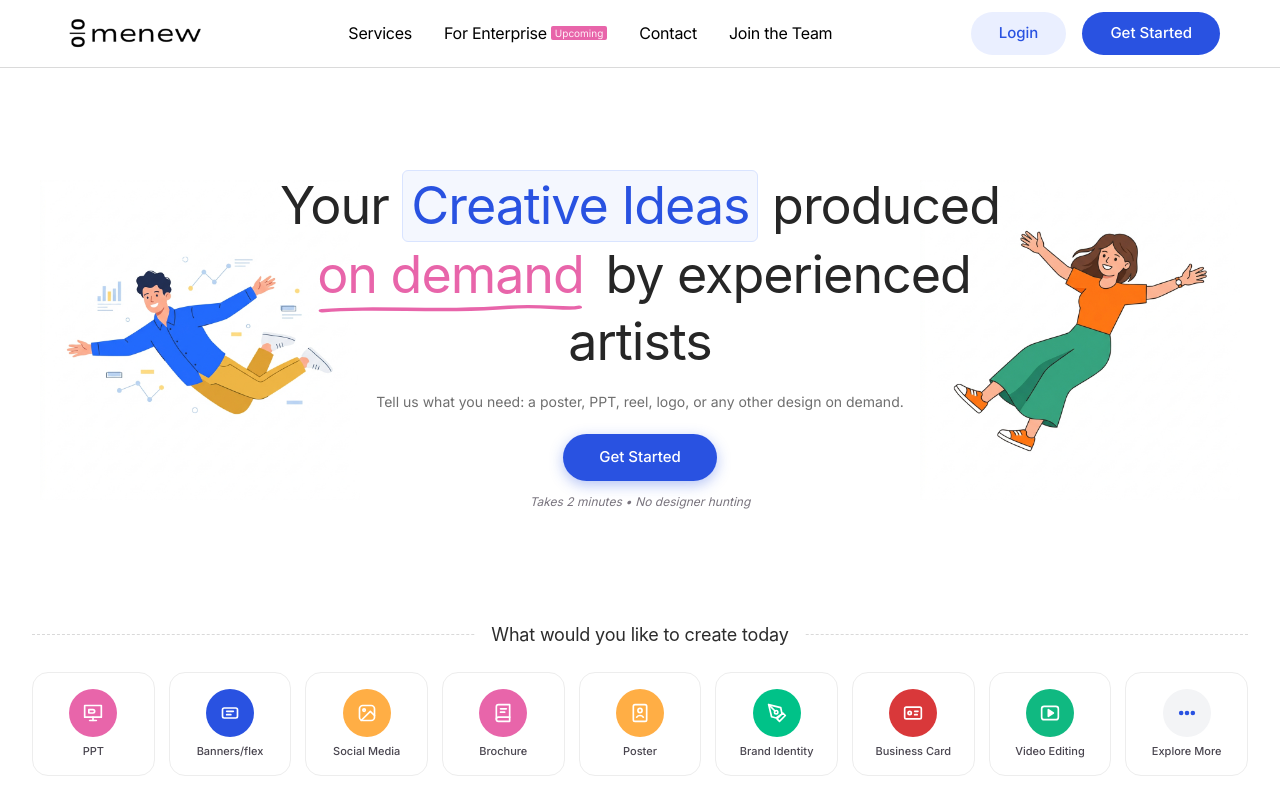
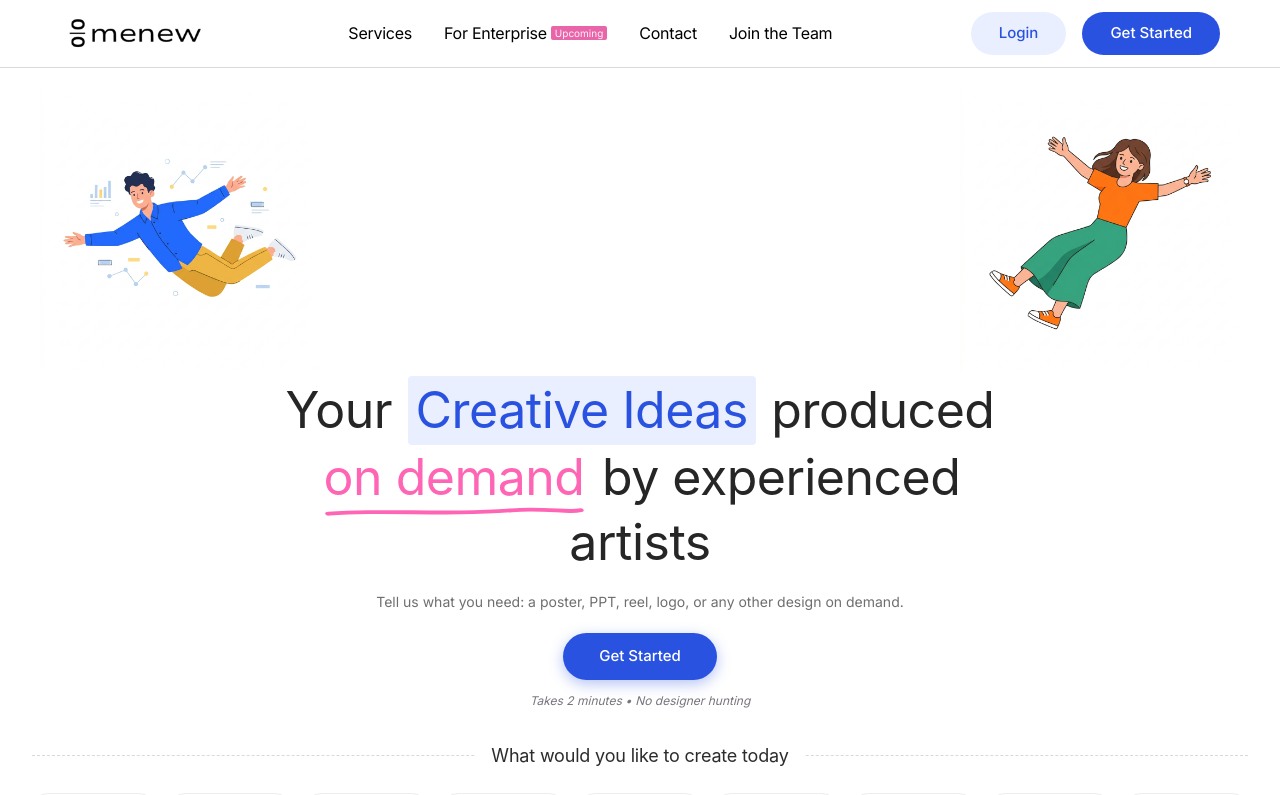
Before and after one commit to karthikreddi2016/menew, a Next.js app: page / in a window 1280 px wide. Shown: the top 795 px of the page. Built offline with nearby package versions, Linux system fonts and the light colour scheme; no server answers.

Commit message:
style: match exact pixel reference for headline, highlight background box, and top flying characters

```diff
--- a/components/sections/HeroSection.tsx
+++ b/components/sections/HeroSection.tsx
@@ -3,46 +3,47 @@ import Image from "next/image";
 
 export function HeroSection() {
   return (
-    <section className="relative flex-1 flex flex-col items-center justify-center bg-white px-4 pt-12 pb-6 md:py-6 min-h-0 overflow-hidden">
-      {/* Left flying illustration */}
-      <div className="absolute left-[-15px] sm:left-[10px] xl:left-[40px] top-2 sm:top-1/2 sm:-translate-y-1/2 w-[115px] sm:w-[180px] md:w-[220px] lg:w-[270px] xl:w-[320px] pointer-events-none z-10 select-none">
+    <section className="relative flex-1 flex flex-col items-center justify-center bg-white px-4 pt-2 sm:pt-4 pb-6 md:py-6 min-h-0 overflow-hidden">
+      {/* Top Flying Illustrations Container */}
+      <div className="relative w-full max-w-[1200px] h-[130px] sm:h-[180px] md:h-[240px] lg:h-[280px] pointer-events-none select-none mb-1">
+        {/* Left character (man in blue top) */}
+        <div className="absolute left-[-15px] sm:left-0 top-0 h-full w-[160px] sm:w-[220px] md:w-[280px] lg:w-[320px]">
           <Image
             src="/images/hero-left-flying.png"
             alt="Illustration left"
-          width={320}
-          height={320}
-          className="object-contain w-full h-auto"
+            fill
+            className="object-contain object-left-top"
             priority
           />
         </div>
 
-      {/* Right flying illustration */}
-      <div className="absolute right-[-15px] sm:right-[10px] xl:right-[40px] top-2 sm:top-1/2 sm:-translate-y-1/2 w-[115px] sm:w-[180px] md:w-[220px] lg:w-[270px] xl:w-[320px] pointer-events-none z-10 select-none">
+        {/* Right character (woman in orange top) */}
+        <div className="absolute right-[-15px] sm:right-0 top-0 h-full w-[160px] sm:w-[220px] md:w-[280px] lg:w-[320px]">
           <Image
             src="/images/hero-right-flying.png"
             alt="Illustration right"
-          width={320}
-          height={320}
-          className="object-contain w-full h-auto"
+            fill
+            className="object-contain object-right-top"
             priority
           />
         </div>
+      </div>
 
       {/* Hero content container */}
-      <div className="relative z-20 max-w-[780px] mx-auto text-center mt-12 sm:my-auto">
+      <div className="relative z-20 max-w-[780px] mx-auto text-center">
         {/* Main Headline */}
-        <h1 className="font-serif text-[27px] sm:text-[36px] md:text-[42px] lg:text-[48px] xl:text-[52px] leading-[1.28] text-[#262626] font-normal tracking-[-0.02em]">
+        <h1 className="font-serif text-[28px] sm:text-[38px] md:text-[44px] lg:text-[50px] leading-[1.3] text-[#262626] font-normal tracking-[-0.01em]">
           Your{" "}
-          <span className="text-[#2952E1] font-normal inline-block bg-[#F4F7FE] border border-[#D9E4FF] px-2 py-0.5 rounded-md">
+          <span className="text-[#2952E1] font-normal inline-block bg-[#EAEFFF] px-2 py-0.5 rounded-[4px] mx-0.5">
             Creative Ideas
           </span>{" "}
           produced
-          <br className="block sm:block" />
-          <span className="relative inline-block text-[#E865AA] font-normal mx-1 sm:mx-2">
+          <br />
+          <span className="relative inline-block text-[#FF65B5] font-normal mx-1">
             on demand
             {/* Hand-drawn pink underline brush stroke */}
             <svg
-              className="absolute -bottom-1.5 left-0 w-full h-3 text-[#E865AA] overflow-visible"
+              className="absolute -bottom-2 left-0 w-full h-3 text-[#FF65B5] overflow-visible"
               viewBox="0 0 160 14"
               fill="none"
               xmlns="http://www.w3.org/2000/svg"
@@ -51,17 +52,19 @@ export function HeroSection() {
               <path
                 d="M3 9C35 4 75 11 115 5C135 2 150 8 157 5"
                 stroke="currentColor"
-                strokeWidth="4"
+                strokeWidth="4.5"
                 strokeLinecap="round"
                 strokeLinejoin="round"
               />
             </svg>
           </span>{" "}
-          by experienced artists
+          by experienced
+          <br className="block sm:hidden" />
+          {" "}artists
         </h1>
 
         {/* Subtitle */}
-        <p className="font-inter text-[13px] sm:text-[14px] text-[#6f6f6f] mt-3 sm:mt-4 max-w-[560px] mx-auto leading-relaxed">
+        <p className="font-inter text-[13px] sm:text-[14px] text-[#6f6f6f] mt-4 max-w-[540px] mx-auto leading-relaxed">
           Tell us what you need: a poster, PPT, reel, logo, or any other design on demand.
         </p>
 
@@ -69,7 +72,7 @@ export function HeroSection() {
         <div className="mt-5 flex flex-col items-center gap-2">
           <Link
             href="/order"
-            className="inline-flex items-center justify-center rounded-full bg-[#2952E1] px-9 py-3 sm:py-3 font-inter font-medium text-[15px] text-white shadow-[0_4px_14px_0_rgba(41,82,225,0.35)] transition-all hover:bg-[#1e42c7] hover:shadow-lg active:scale-95"
+            className="inline-flex items-center justify-center rounded-full bg-[#2952E1] px-9 py-3 font-inter font-medium text-[15px] text-white shadow-[0_4px_14px_0_rgba(41,82,225,0.35)] transition-all hover:bg-[#1e42c7] hover:shadow-lg active:scale-95"
           >
             Get Started
           </Link>
```
Lines whose indentation alone changed are shown as unchanged.
